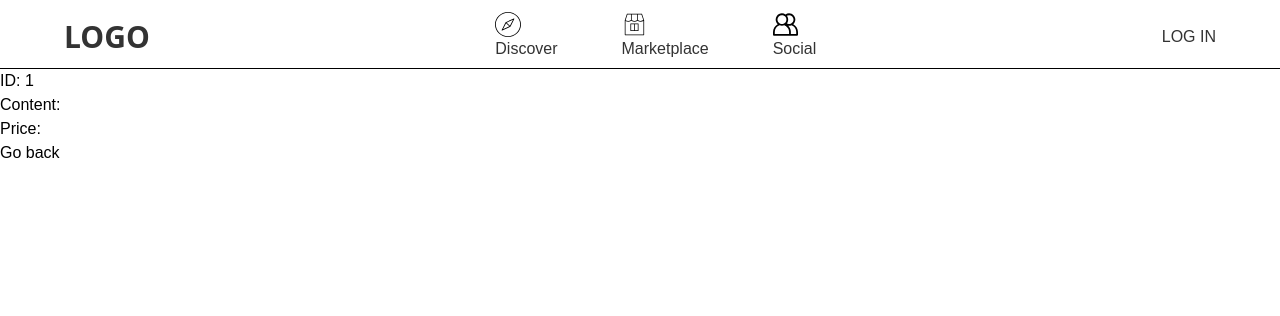
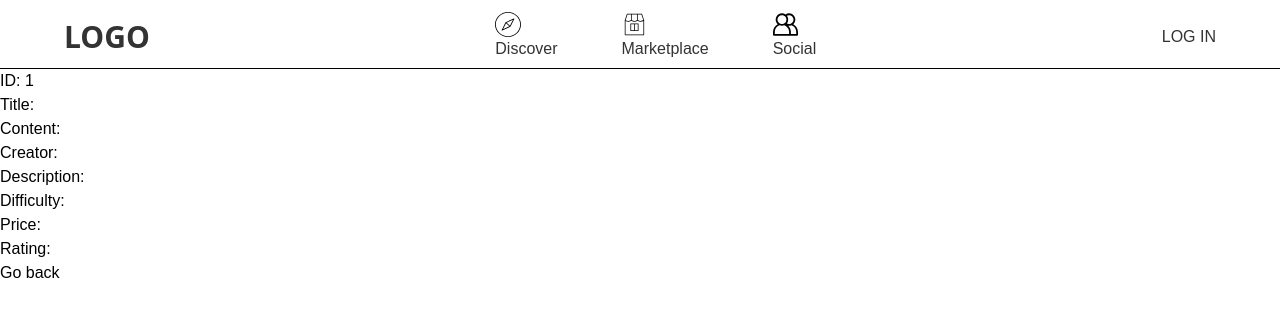
Before and after one commit to KongKvistad/webproject3, a Vue app: page /ecourse/1 in a window 1280 px wide. Shown: the top 316 px of the page. Built offline with nearby package versions, Linux system fonts and the light colour scheme; no server answers; the database is empty.

Commit message:
Small changes on SmallCard component

```diff
--- a/src/views/Ecourse.vue
+++ b/src/views/Ecourse.vue
@@ -1,8 +1,13 @@
 <template>
   <div>
       <p>ID: {{ id }}</p>
+      <p>Title: {{ item.title }}</p>
       <p>Content: {{ item.content }}</p>
+      <p>Creator: {{ item.creator }}</p>
+      <p>Description: {{ item.description }}</p>
+      <p>Difficulty: {{ item.difficulty }}</p>
       <p>Price: {{ item.price }}</p>
+      <p>Rating: {{ item.rating}}</p>
       <button type="button" @click="$router.go(-1)">Go back</button>
   </div>
 </template>
@@ -24,6 +29,7 @@ export default {
             .then(querySnapshot => {
                 if(querySnapshot.exists) {
                     this.item = querySnapshot.data()
+                    console.log(querySnapshot.data())
                 } else {
                     console.log('Error msg')
                 }
--- a/src/views/Home.vue
+++ b/src/views/Home.vue
@@ -1,6 +1,6 @@
 <template>
     <main>
-        <div class="banner-area"> <!-- :style="image">  Virker til å vise bilde på vue måten men da virker ikke css'en-->
+        <div class="banner-area">
           <div class="content-area">
             <div class="content">
               <!--DON'T DELETE ME YOU SILLY GOOSE
```
